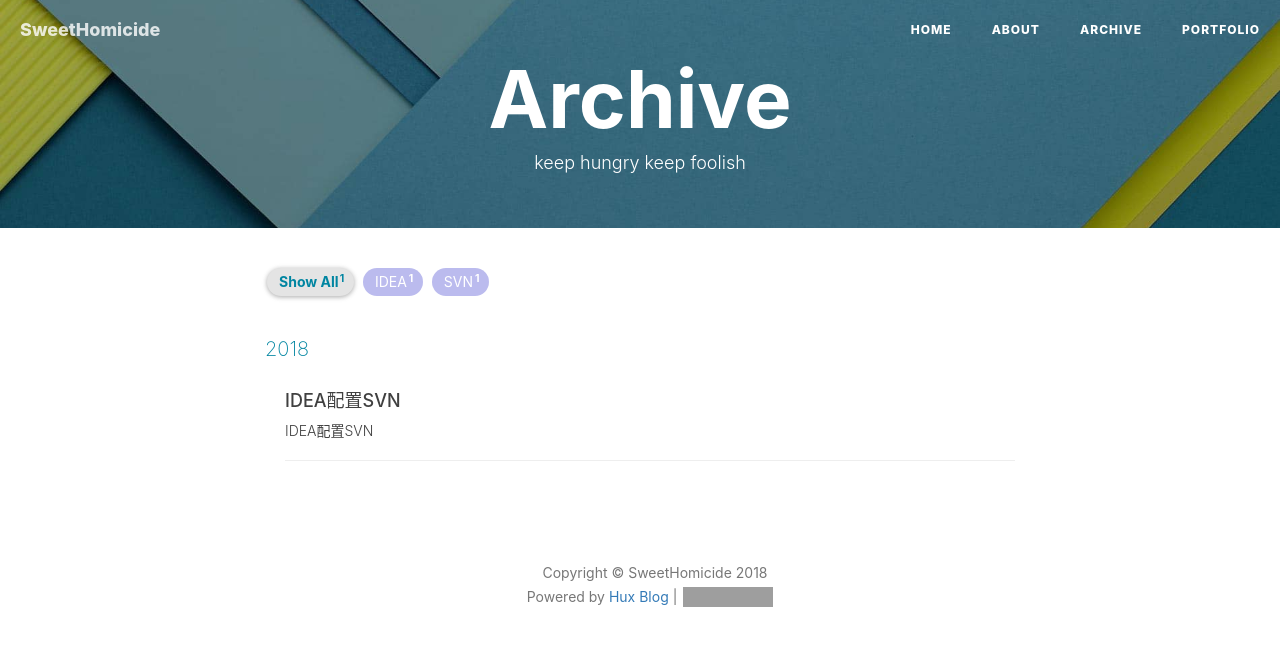
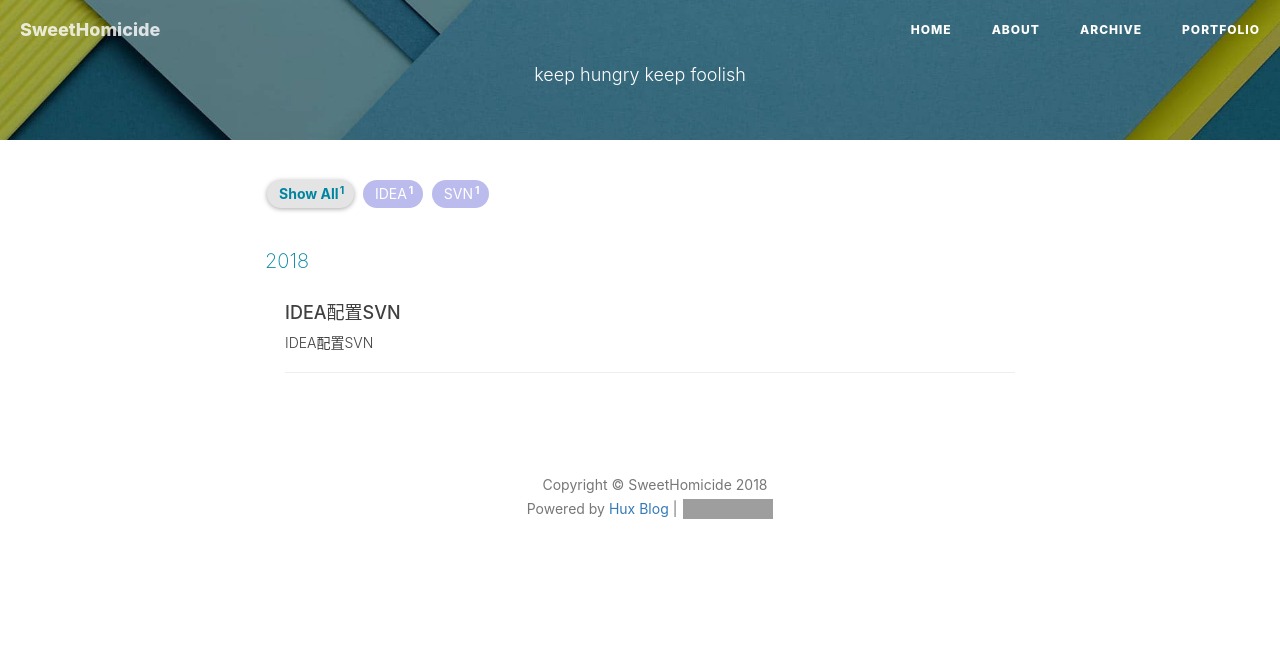
Before and after one commit to SweetHomicide/LGO, a Jekyll site: the page built from archive.html, in a window 1280 px wide. Shown: the top 646 px of the page. Built offline with Jekyll 4.4.1, drawn with Linux system fonts in a browser that asks for light colours; nearby versions of some CDN libraries; comment, search, counter and statistics services are not loaded; grey boxes are pictures that could not be loaded.

Commit message:
Update intro-header.html

```diff
--- a/_includes/intro-header.html
+++ b/_includes/intro-header.html
@@ -100,7 +100,8 @@
         {% else %}
         <div class="site-heading">
         {% endif %}
-          <h1>{% if page.title %}{{ page.title }}{% else %}{{ site.title }}{% endif %}</h1>
+
+         <!--  <h1>{% if page.title %}{{ page.title }}{% else %}{{ site.title }}{% endif %}</h1> -->
           <span class="subheading">{{ page.description }}</span>
         </div>
       </div>
```
